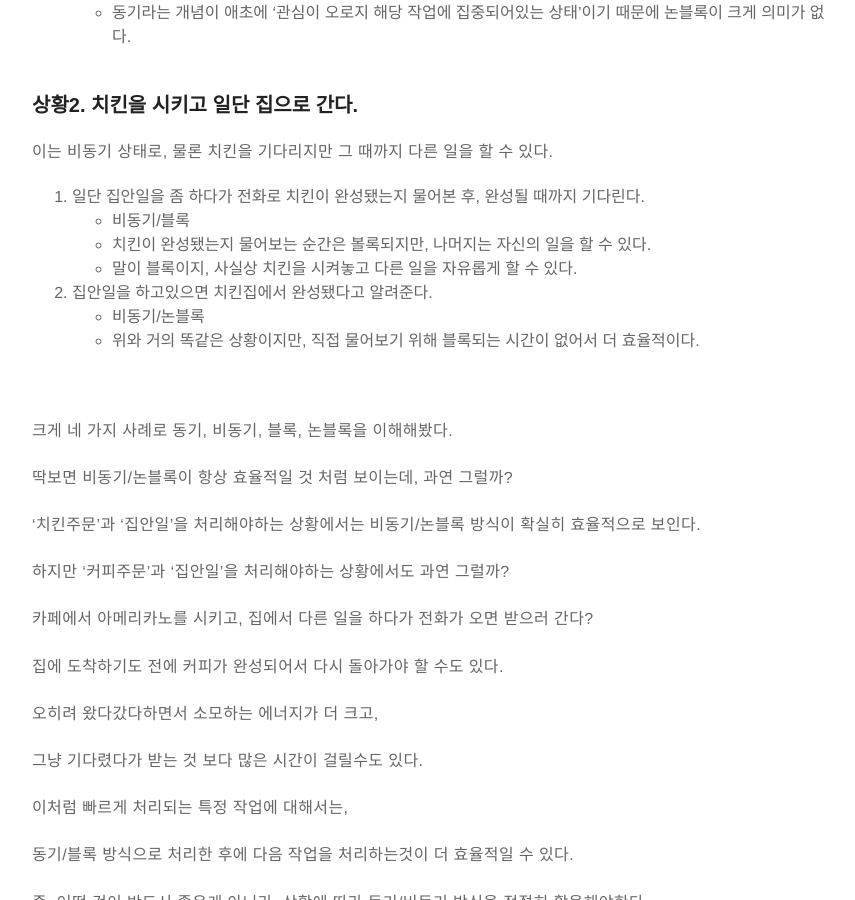
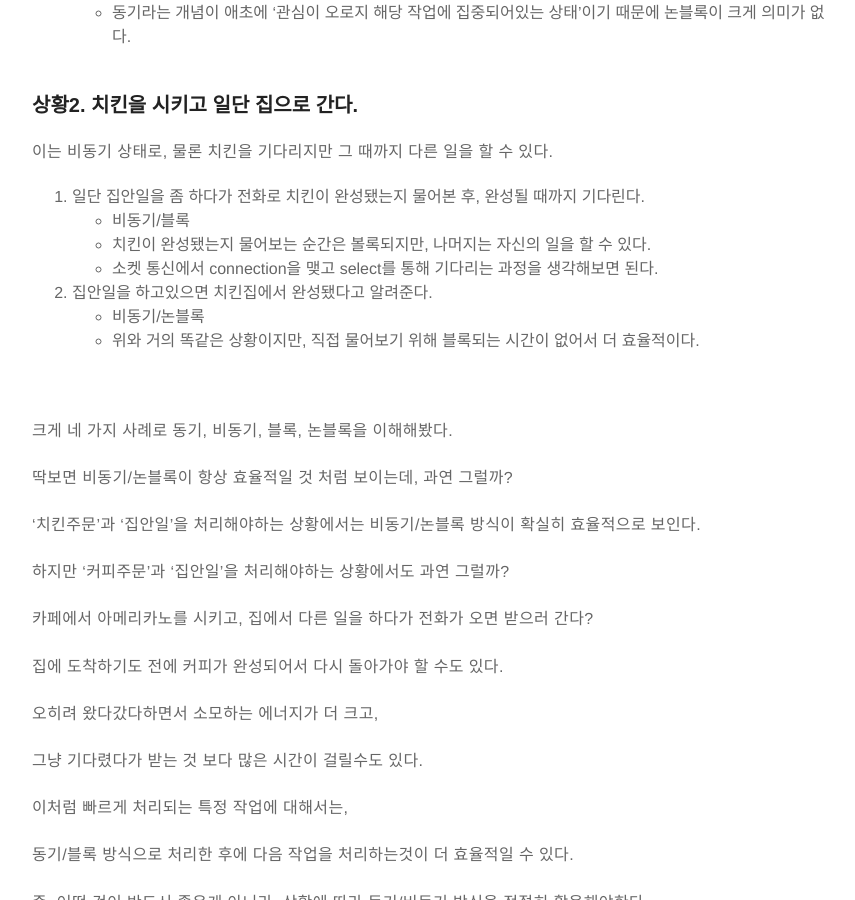
Before and after one commit to itholic/itholic.github.io, a Jekyll site: the page built from _posts/etc/2018-11-02-etc-async.md, in a window 1280 px wide and 900 px high, scrolled down 1483 px. Shown: the whole window, without its empty margins (203-1058 px from the left). Built offline with Jekyll 4.4.1, drawn with Linux system fonts in a browser that asks for light colours; comment, search, counter and statistics services are not loaded.

```diff
--- a/_posts/etc/2018-11-02-etc-async.md
+++ b/_posts/etc/2018-11-02-etc-async.md
@@ -69,7 +69,7 @@
 1. 일단 집안일을 좀 하다가 전화로 치킨이 완성됐는지 물어본 후, 완성될 때까지 기다린다.
     - 비동기/블록
     - 치킨이 완성됐는지 물어보는 순간은 볼록되지만, 나머지는 자신의 일을 할 수 있다.
-    - 말이 블록이지, 사실상 치킨을 시켜놓고 다른 일을 자유롭게 할 수 있다.
+    - 소켓 통신에서 connection을 맺고 select를 통해 기다리는 과정을 생각해보면 된다.
 
 2. 집안일을 하고있으면 치킨집에서 완성됐다고 알려준다.
    - 비동기/논블록
```
